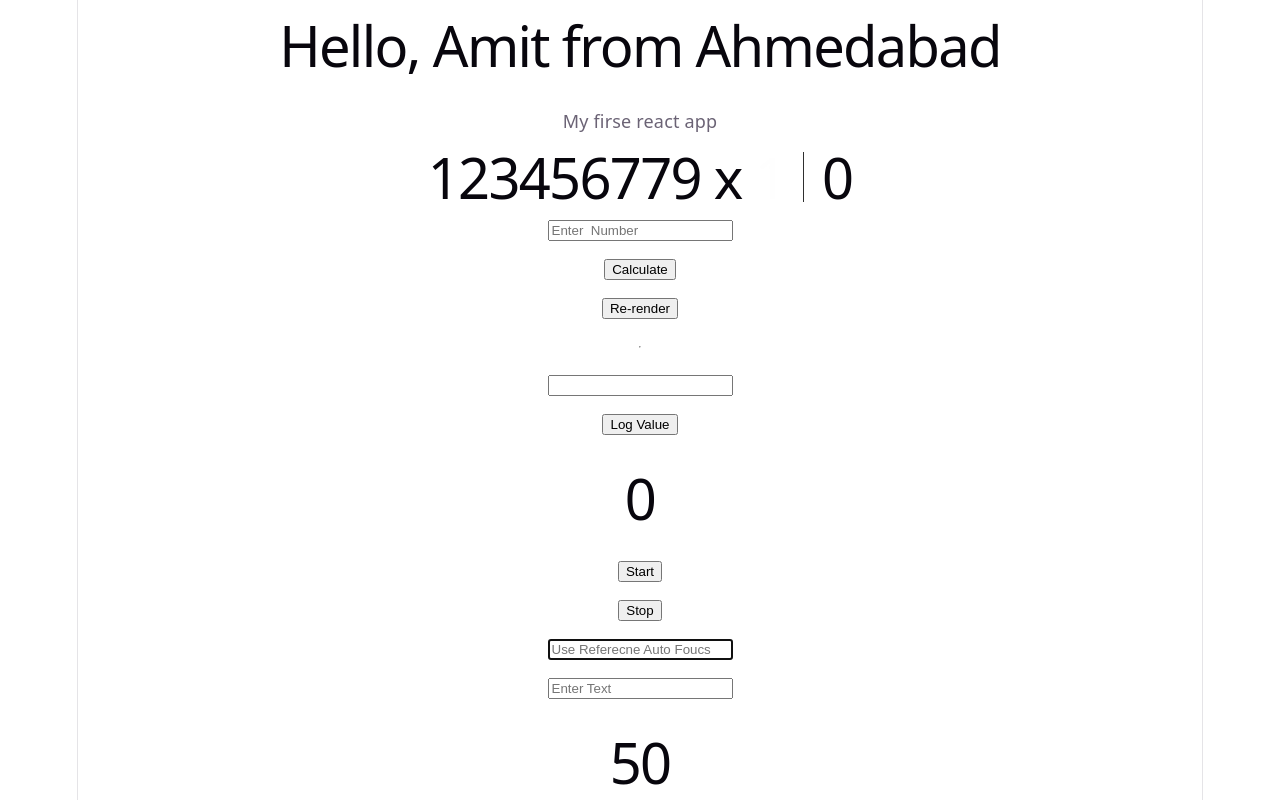
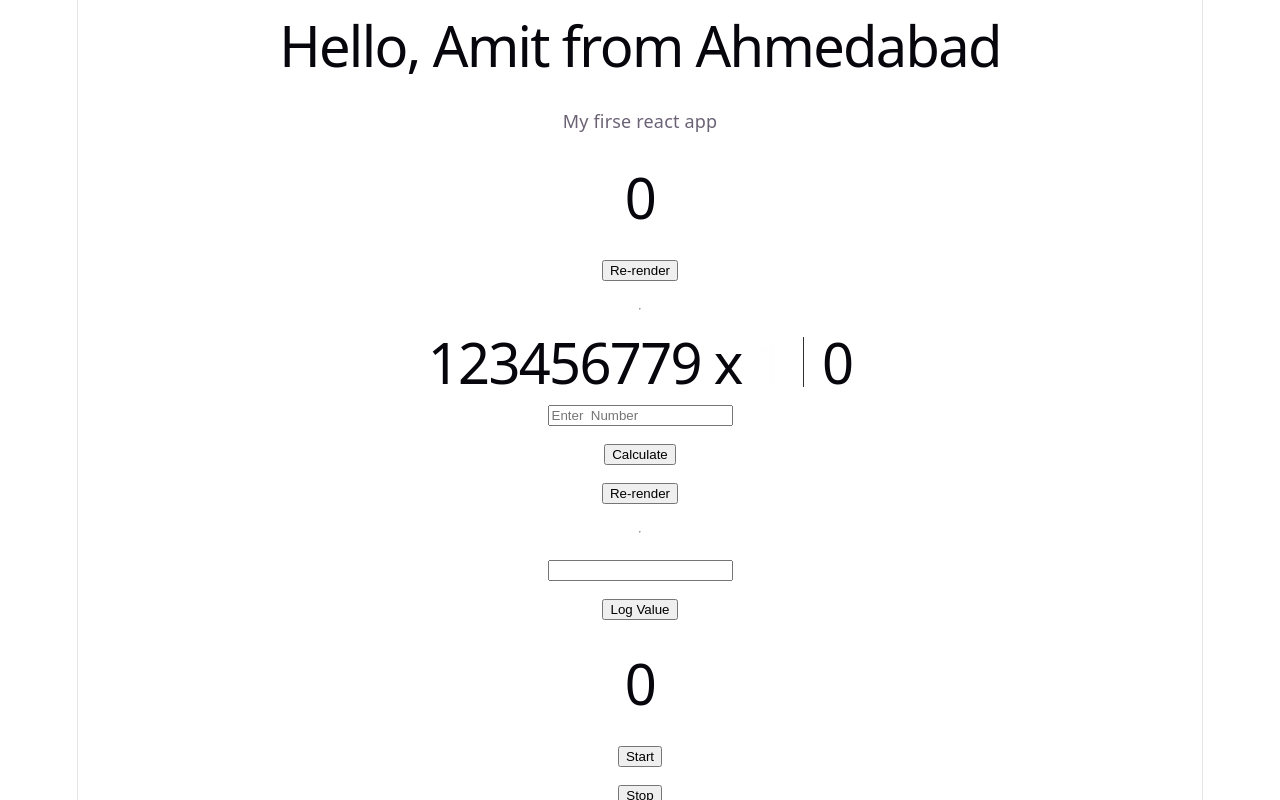
Before and after one commit to amitt39/dev-journey, a React (Vite) app in the folder 02-react/01-basics/my-first-react/: page / in a window 1280 px wide. Shown: the top 800 px of the page. Built offline with nearby package versions, Linux system fonts and the light colour scheme.

Commit message:
feat: useCallback Implementation

```diff
--- a/02-react/01-basics/my-first-react/src/App.jsx
+++ b/02-react/01-basics/my-first-react/src/App.jsx
@@ -6,13 +6,15 @@ import SearchBar from "./SearchBar";
 import TaskList from "./TaskList";
 import Timer from "./Timer";
 import UserProfile from "./UserProfile";
+import CallbackDemo from "./hooks/CallbackDemo";
+import ExpensiveCalc from "./hooks/ExpensiveCalc";
 import InputLogger from "./state/InputLogger";
 import StopWatch from "./state/StopWatch";
-import ExpensiveCalc from "./hooks/ExpensiveCalc";
 function App() {
   return (
     <>
       <Header name="Amit" city="Ahmedabad" />
+      <CallbackDemo />
       <ExpensiveCalc />
       <InputLogger />
       <StopWatch />
--- /dev/null
+++ b/02-react/01-basics/my-first-react/src/hooks/Button.jsx
@@ -0,0 +1,17 @@
+import React from "react";
+const Button = ({ increment }) => {
+  console.log("Button rendered");
+  return (
+    <>
+      <button
+        onClick={() => {
+          increment();
+        }}
+      >
+        Re-render
+      </button>
+    </>
+  );
+};
+
+export default React.memo(Button);
--- /dev/null
+++ b/02-react/01-basics/my-first-react/src/hooks/CallbackDemo.jsx
@@ -0,0 +1,17 @@
+import { useCallback, useState } from "react";
+import Button from "./Button";
+
+function CallbackDemo() {
+  const [count, setCount] = useState(0);
+  const increment = useCallback(() => {
+    setCount((prev) => prev + 1);
+  }, []);
+  return (
+    <>
+      <h1>{count}</h1>
+      <Button increment={increment} />
+      <hr />
+    </>
+  );
+}
+export default CallbackDemo;
```
